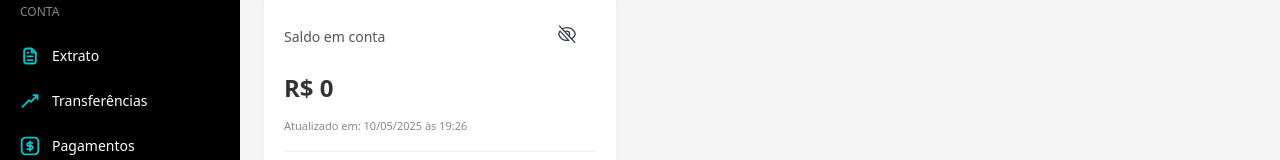
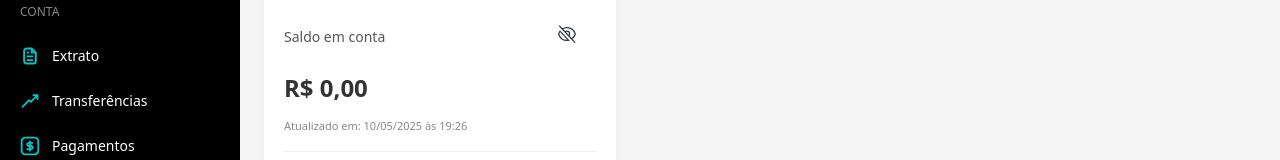
Before and after one commit to arthurvgcs/desafio-afinz, a React (Vite) app: page / in a window 1280 px wide. Shown: the part 173-333 px from the top of the page. Built offline with nearby package versions, Linux system fonts and the light colour scheme; no server answers.

Commit message:
feat: add format currency from cents

```diff
--- a/src/components/balanceCard/BalanceCard.tsx
+++ b/src/components/balanceCard/BalanceCard.tsx
@@ -1,6 +1,7 @@
 import { useBalanceContext } from '../../context/BalanceContext';
 import EyeIcon from '../../icons/EyeIcon.tsx';
 import EyeOffIcon from '../../icons/EyeOffIcon.tsx';
+import { formatCurrencyFromCents } from '../../utils/formatCurrency.ts';
 import styles from './BalanceCard.module.css';
 
 interface Props {
@@ -19,7 +20,7 @@ export default function BalanceCard({ formattedDate }: Props) {
         </button>
       </div>
       <div className={styles.balanceAmount}>
-        {balanceVisible ? `R$ ${balance}` : 'R$ ••••••'}
+        {balanceVisible ? formatCurrencyFromCents(balance) : 'R$ ••••••'}
       </div>
       <div className={styles.balanceUpdateInfo}>Atualizado em: {formattedDate}</div>
       <div className={styles.accountInfo}>
--- /dev/null
+++ b/src/utils/formatCurrency.ts
@@ -0,0 +1,7 @@
+export function formatCurrencyFromCents(cents: number): string {
+  const reais = cents / 100;
+  return reais.toLocaleString('pt-BR', {
+    style: 'currency',
+    currency: 'BRL',
+  });
+}
```
